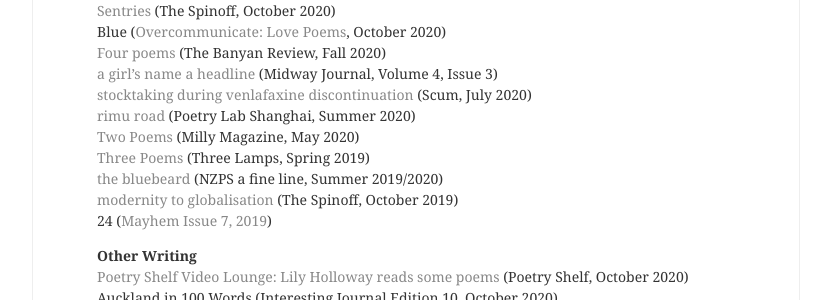
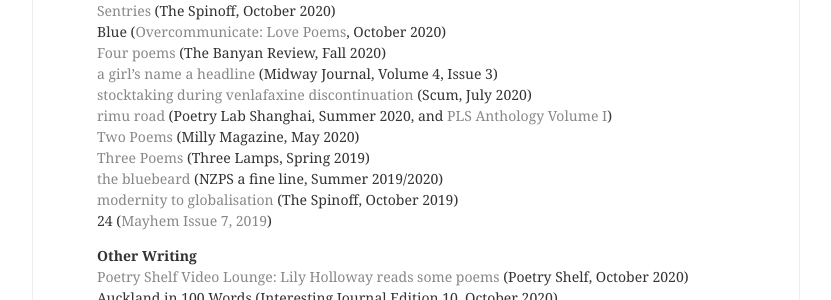
Before and after one commit to lilyholloway/lilyholloway.github.io, a Jekyll site: the page built from cv.md, in a window 1280 px wide. Shown: the part 539-839 px from the top of the page, without its empty margins (224-1055 px from the left). Built offline with Jekyll 4.4.1, drawn with Linux system fonts in a browser that asks for light colours; nearby versions of some CDN libraries.

Commit message:
Update cv.md

```diff
--- a/cv.md
+++ b/cv.md
@@ -14,7 +14,7 @@
 <a href="https://www.thebanyanreview.org/issue3-fall-2020/lillyholloway-issue3-fall-2020-elements-2/">Four poems</a> (The Banyan Review, Fall 2020)<br>
 <a href="http://midwayjournal.com/a-girls-name-a-headline/">a girl's name a headline</a> (Midway Journal, Volume 4, Issue 3)<br>
 <a href="http://www.scum-mag.com/stocktaking-during-venlafaxine-discontinuation/">stocktaking during venlafaxine discontinuation</a> (Scum, July 2020)<br>
-<a href="https://www.poetrylabshanghai.com/post/summer20">rimu road</a> (Poetry Lab Shanghai, Summer 2020)<br>
+<a href="https://www.poetrylabshanghai.com/post/summer20">rimu road</a> (Poetry Lab Shanghai, Summer 2020, and <a href="https://www.poetrylabshanghai.com/store">PLS Anthology Volume I</a>)<br>
 <a href="https://www.millymagazine.com/two-poems-by-lily-holloway">Two Poems</a> (Milly Magazine, May 2020)<br>
 <a href="https://www.thethreelamps.com/article/lily-holloway?publication=spring-2019">Three Poems</a> (Three Lamps, Spring 2019)<br>
 <a href="https://poetrysocietynz.files.wordpress.com/2020/04/a-fine-line-summer-2019-digital.pdf">the bluebeard</a> (NZPS a fine line, Summer 2019/2020)<br>
```
